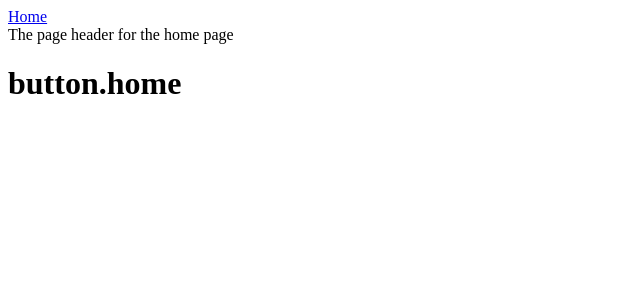
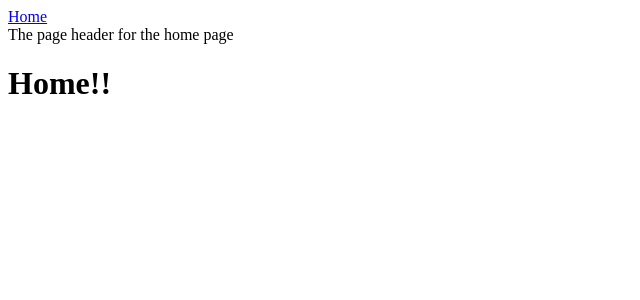
Before and after one commit to amurf/earbanspoon, a Vue app: page / in a window 1280 px wide. Shown: the top 300 px of the page, without its empty margins (0-640 px from the left). Built offline with nearby package versions, Linux system fonts and the light colour scheme.

Commit message:
fix: home view content

```diff
--- a/locales/en.yaml
+++ b/locales/en.yaml
@@ -2,4 +2,6 @@ navigation:
   home: Home
 page-header:
   home: The page header for the home page
+home:
+  intro: Home!!
 not-found: Not found
--- a/src/views/HomeView.vue
+++ b/src/views/HomeView.vue
@@ -4,6 +4,6 @@ const { t } = useI18n();
 
 <template>
   <main>
-    <h1>{{ t("button.home") }}</h1>
+    <h1>{{ t("home.intro") }}</h1>
   </main>
 </template>
```
